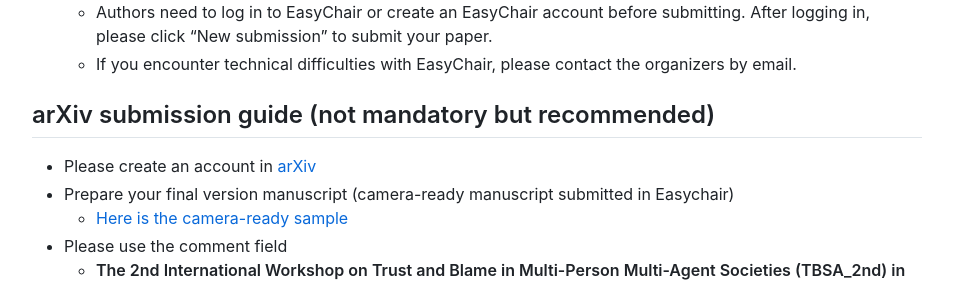
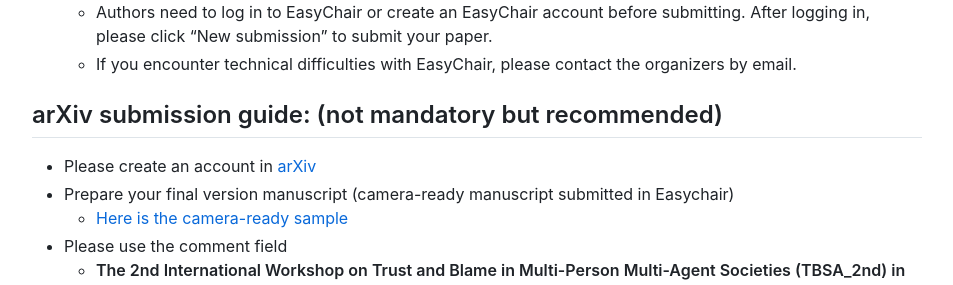
Before and after one commit to virtualcom-designlab/TBSA2026, a Jekyll site: the page built from submission.md, in a window 1280 px wide. Shown: the part 536-821 px from the top of the page, without its empty margins (163-1116 px from the left). Built offline with Jekyll 4.4.1, drawn with Linux system fonts in a browser that asks for light colours; our own code applies the rules of GitHub Pages for plain Markdown files.

```diff
--- a/submission.md
+++ b/submission.md
@@ -11,7 +11,7 @@
 - [Early Bird Registration (without paper)](https://2026.persuasivetech.org/registration/): 	February 10, 2026	/ Early rate available for all participants.
 -->
 
-## Format and Submission Site:
+## <a name="#aboutsubmit">Format and Submission Site:</a>
 - Two column ACM Conference Format ([Latex](https://ja.overleaf.com/latex/templates/acm-conference-proceedings-primary-article-template/wbvnghjbzwpc) or [Word:linked to UIST](https://uist.acm.org/2024/assets/files/word-two-column-submission-sample.docx)) as same as HAI full paper and poster submissions
   - Recommended page length: 2 to 8 pages
   - Please use **\documentclass[__sigconf__,nonacm]{acmart}** at the beginning.
@@ -28,7 +28,7 @@ https://easychair.org/conferences/submission_new?a=37559240
 
 
 
-## <a name="#aboutarxiv">arXiv submission guide (not mandatory but recommended)</a>
+## <a name="#aboutarxiv">arXiv submission guide: (not mandatory but recommended)</a>
 - Please create an account in [arXiv](https://arxiv.org/)
 - Prepare your final version manuscript (camera-ready manuscript submitted in Easychair)
   - [Here is the camera-ready sample](https://arxiv.org/pdf/2610.29674)
```
